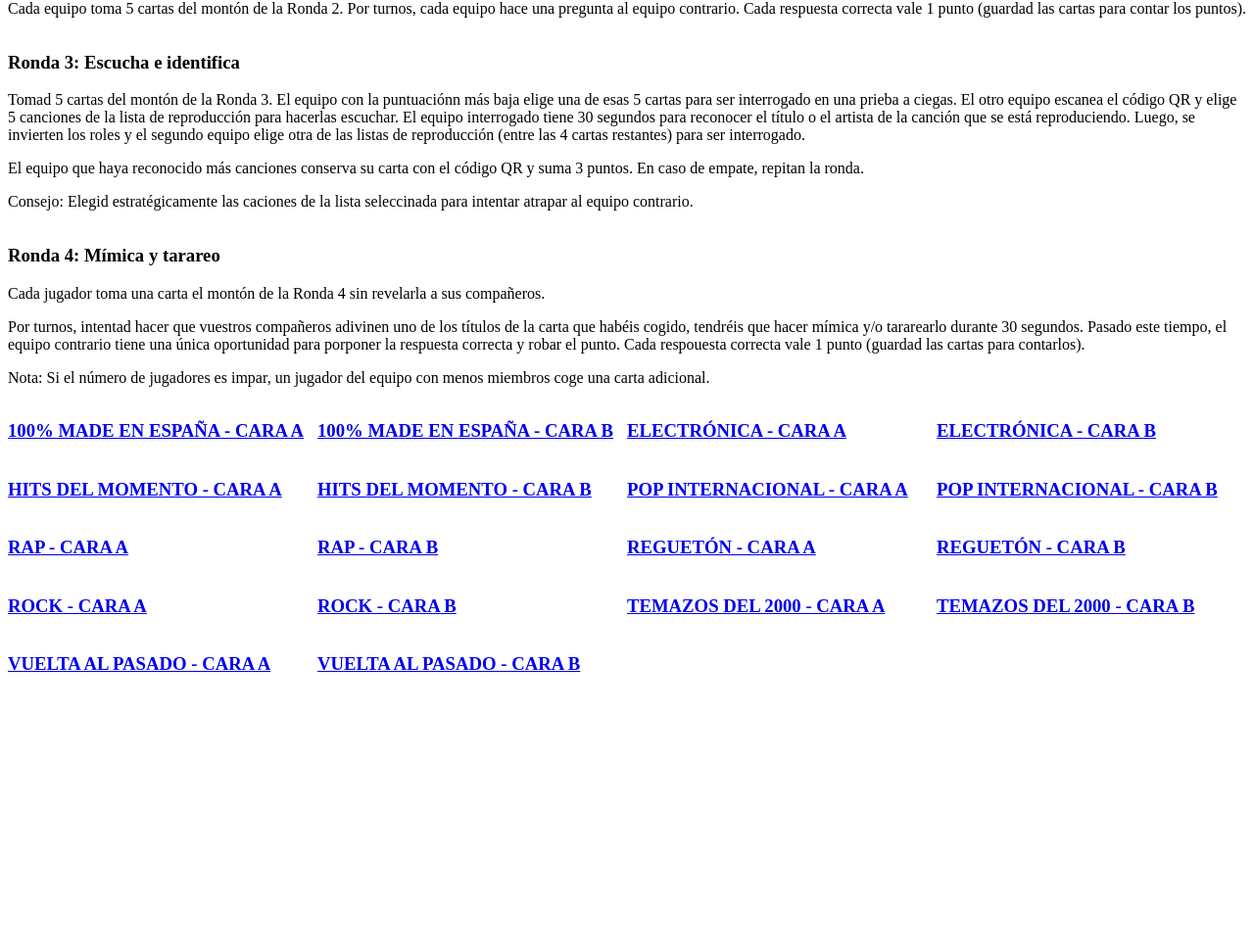
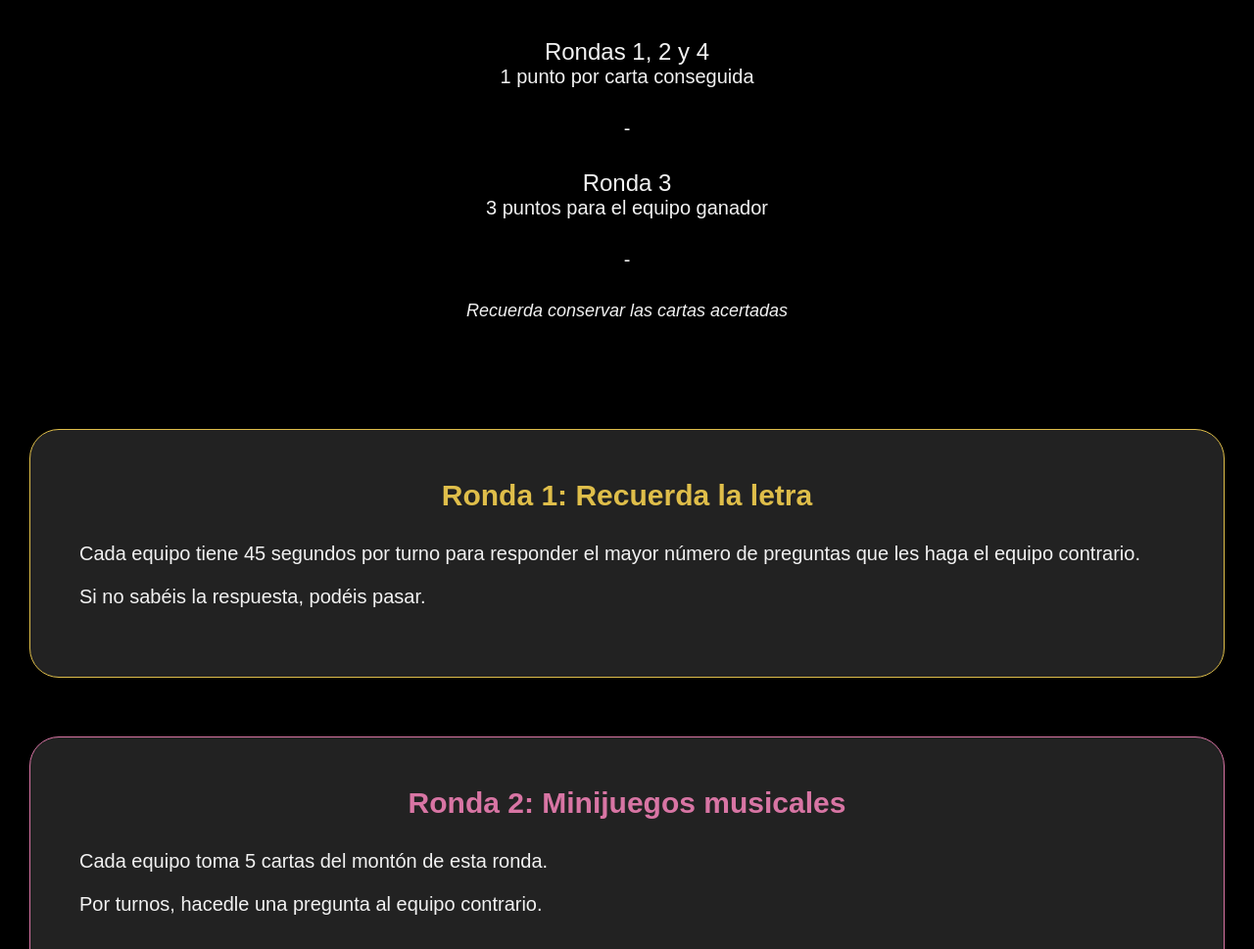
Before and after one commit to raquel26mg/PlayHit, a plain HTML site: page index.html in a window 1280 px wide. Shown: the part 281-1250 px from the top of the page at 98% size. Before the commit the page ends 997 px from the top, so only its background shows below. Drawn offline with Linux system fonts and the light colour scheme.

Commit message:
tercer commit

```diff
--- a/index.html
+++ b/index.html
@@ -1,12 +1,15 @@
 <!DOCTYPE html>
-<html>
+<html lang="es">
     <head>
+        <meta charset="utf-8"/>
         <link rel="stylesheet" href="style.css">
     </head>
     <body>
-        <header></header>
+        <header>
+            <h1>PlayHit</h1>
+        </header>
 
-        <div class="rondas f">
+        <div class="rondas hidden f">
             <div class="ronda">
                 <h3>Ronda 1: Recuerda la letra</h3>
 
@@ -34,104 +37,147 @@
             </div>
         </div>
 
+        <div class="rondas f">
+            <div class="puntuacion">
+                <h2>Puntuación</h2>
+                <p><span>Rondas 1, 2 y 4</span><br>1 punto por carta conseguida</p>
+                <p>-</p>
+                <p><span>Ronda 3</span><br>3 puntos para el equipo ganador</p>
+                <p>-</p>
+                <p class="cartas">Recuerda conservar las cartas acertadas</p>
+            </div>
+
+            <div class="ronda ronda1 f">
+                <h3>Ronda 1: Recuerda la letra</h3>
+                <p>Cada equipo tiene 45 segundos por turno para responder el mayor número de preguntas que les haga el equipo contrario.</p>
+                <p>Si no sabéis la respuesta, podéis pasar.</p>
+            </div>
+
+            <div class="ronda ronda2 f">
+                <h3>Ronda 2: Minijuegos musicales</h3>
+                <p>Cada equipo toma 5 cartas del montón de esta ronda.</p>
+                <p>Por turnos, hacedle una pregunta al equipo contrario.</p>
+            </div>
+
+            <div class="ronda ronda3 f">
+                <h3>Ronda 3: Escucha e identifica</h3>
+                <p>El equipo con menos puntos toma 5 cartas del montón y elige 1 de esas cartas.</p>
+                <p>El equipo contrario selecciona 5 canciones de la lista de reproducción.</p>
+                <p>El equipo que responde tiene 30 segundos para adivinar el título o el artista de cada canción.</p>
+                <p>Luego, se cambian los roles: el otro equipo elige una carta de las 4 restante y se repite la dinámica.</p>
+                <p>El equipo que más canciones acierte gana la carta de la ronda. En caso de empate, se repite la ronda.</p>
+            </div>
+
+            <div class="ronda ronda4 f">
+                <h3>Ronda 4: Mímica y tarareo</h3>
+                <p>Cada jugador toma una carta del montón de esta ronda, pero no la enseña a su equipo.</p>
+                <p>Por turnos, intentad que vuestros compañeros adivinen un título de vuestra carta haciendo mímica o tarareando durante 30 segundos.</p>
+                <p>Si vuestro equipo falla, el equipo contrario puede intentar adivinar y robar el punto.</p>
+            </div>
+        </div>
+
         <div class="items f">
+
+            <div class="titulo">
+                <h2><span>Ronda 3</span><br>Listas de reproducción</h2>
+            </div>
 
             <div class="item">
                 <a href="https://atmgaming.eu/pages/playlist/play-hit-es-made-in-espana-cara-a" target="_blank">
-                    <h3>100% MADE EN ESPAÑA - CARA A</h3>
+                    <h3>100% MADE EN ESPAÑA<br>CARA A</h3>
                 </a>
             </div>
             <div class="item">
                 <a href="https://atmgaming.eu/pages/playlist/play-hit-es-made-in-espana-cara-b" target="_blank">
-                    <h3>100% MADE EN ESPAÑA - CARA B</h3>
+                    <h3>100% MADE EN ESPAÑA<br>CARA B</h3>
                 </a>
             </div>
 
             <div class="item">
                 <a href="https://atmgaming.eu/pages/playlist/play-hit-es-electronica-cara-a" target="_blank">
-                    <h3>ELECTRÓNICA - CARA A</h3>
+                    <h3>ELECTRÓNICA<br>CARA A</h3>
                 </a>
             </div>
             <div class="item">
                 <a href="https://atmgaming.eu/pages/playlist/play-hit-es-electronica-cara-b" target="_blank">
-                    <h3>ELECTRÓNICA - CARA B</h3>
+                    <h3>ELECTRÓNICA<br>CARA B</h3>
                 </a>
             </div>
 
             <div class="item">
                 <a href="https://atmgaming.eu/pages/playlist/play-hit-es-hits-del-momento-cara-a" target="_blank">
-                    <h3>HITS DEL MOMENTO - CARA A</h3>
+                    <h3>HITS DEL MOMENTO<br>CARA A</h3>
                 </a>
             </div>
             <div class="item">
                 <a href="https://atmgaming.eu/pages/playlist/play-hit-es-hits-del-momento-cara-b" target="_blank">
-                    <h3>HITS DEL MOMENTO - CARA B</h3>
+                    <h3>HITS DEL MOMENTO<br>CARA B</h3>
                 </a>
             </div>
 
             <div class="item">
                 <a href="https://atmgaming.eu/pages/playlist/play-hit-es-pop-internacional-cara-a" target="_blank">
-                    <h3>POP INTERNACIONAL - CARA A</h3>
+                    <h3>POP INTERNACIONAL<br>CARA A</h3>
                 </a>
             </div>
             <div class="item">
                 <a href="https://atmgaming.eu/pages/playlist/play-hit-es-pop-internacional-cara-b" target="_blank">
-                    <h3>POP INTERNACIONAL - CARA B</h3>
+                    <h3>POP INTERNACIONAL<br>CARA B</h3>
                 </a>
             </div>
 
             <div class="item">
                 <a href="https://atmgaming.eu/pages/playlist/play-hit-es-rap-cara-a" target="_blank">
-                    <h3>RAP - CARA A</h3>
+                    <h3>RAP<br>CARA A</h3>
                 </a>
             </div>
             <div class="item">
                 <a href="https://atmgaming.eu/pages/playlist/play-hit-es-rap-cara-b" target="_blank">
-                    <h3>RAP - CARA B</h3>
+                    <h3>RAP<br>CARA B</h3>
                 </a>
             </div>
 
             <div class="item">
                 <a href="https://atmgaming.eu/pages/playlist/play-hit-es-regueton-cara-a" target="_blank">
-                    <h3>REGUETÓN - CARA A</h3>
+                    <h3>REGUETÓN<br>CARA A</h3>
                 </a>
             </div>
             <div class="item">
                 <a href="https://atmgaming.eu/pages/playlist/play-hit-es-regueton-cara-b" target="_blank">
-                    <h3>REGUETÓN - CARA B</h3>
+                    <h3>REGUETÓN<br>CARA B</h3>
                 </a>
             </div>
 
             <div class="item">
                 <a href="https://atmgaming.eu/pages/playlist/play-hit-es-rock-cara-a" target="_blank">
-                    <h3>ROCK - CARA A</h3>
+                    <h3>ROCK<br>CARA A</h3>
                 </a>
             </div>
             <div class="item">
                 <a href="https://atmgaming.eu/pages/playlist/play-hit-es-rock-cara-b" target="_blank">
-                    <h3>ROCK - CARA B</h3>
+                    <h3>ROCK<br>CARA B</h3>
                 </a>
             </div>
 
             <div class="item">
                 <a href="https://atmgaming.eu/pages/playlist/play-hit-es-temazos-del-2000-cara-a" target="_blank">
-                    <h3>TEMAZOS DEL 2000 - CARA A</h3>
+                    <h3>TEMAZOS DEL 2000<br>CARA A</h3>
                 </a>
             </div>
             <div class="item">
                 <a href="https://atmgaming.eu/pages/playlist/play-hit-es-temazos-del-2000-cara-b" target="_blank">
-                    <h3>TEMAZOS DEL 2000 - CARA B</h3>
+                    <h3>TEMAZOS DEL 2000<br>CARA B</h3>
                 </a>
             </div>
 
             <div class="item">
                 <a href="https://atmgaming.eu/pages/playlist/play-hit-es-vuelta-al-pasado-cara-a" target="_blank">
-                    <h3>VUELTA AL PASADO - CARA A</h3>
+                    <h3>VUELTA AL PASADO<br>CARA A</h3>
                 </a>
             </div>
             <div class="item">
                 <a href="https://atmgaming.eu/pages/playlist/play-hit-es-vuelta-al-pasado-cara-b" target="_blank">
-                    <h3>VUELTA AL PASADO - CARA B</h3>
+                    <h3>VUELTA AL PASADO<br>CARA B</h3>
                 </a>
             </div>
 
--- a/style.css
+++ b/style.css
@@ -1,3 +1,130 @@
-.f {display: flex; flex-direction: row; flex-wrap: wrap;}
-.items {width: 100%;}
-.items .item {width: 25%;}
+* {
+    margin: 0;
+    padding: 0;
+    font-family: 'Arial', Sans-Serif;
+}
+body {background-color: #000000;}
+header {
+    width: 100%;
+    padding: 50px 0;
+    margin-bottom: 50px;
+    border-bottom: solid 1px #f2f2f2;
+}
+header h1 {
+    font-size: 60px;
+    text-align: center;
+    color: #f2f2f2;
+}
+.hidden {display: none !important;}
+.f {
+    display: flex;
+    flex-direction: row;
+    flex-wrap: wrap;
+}
+.rondas {
+    width: 100%;
+    margin-bottom: 50px;
+}
+.rondas .puntuacion {
+    width: 100%;
+    text-align: center;
+    margin-bottom: 50px;
+}
+.rondas .puntuacion h2 {
+    font-size: 44px;
+    color: #f2f2f2;
+    margin-bottom: 50px;
+}
+.rondas .puntuacion p {
+    font-size: 20px;
+    color: #f2f2f2;
+    margin-bottom: 30px;
+}
+.rondas .puntuacion p span {
+    font-size: 24px;
+}
+.rondas .puntuacion p.cartas {
+    font-size: 18px;
+    font-style: italic;
+    color: #f2f2f2;
+}
+.rondas .ronda {
+    width: calc(100% - 60px);
+    margin: 30px;
+    padding: 50px;
+    border-radius: 30px;
+    border: solid 1px red;
+    background-color: #222222;
+}
+.rondas .ronda h3 {
+    width: 100%;
+    text-align: center;
+    font-size: 30px;
+    margin-bottom: 30px;
+}
+.rondas .ronda p {
+    width: 100%;
+    font-size: 20px;
+    color: #f2f2f2;
+    margin-bottom: 20px;
+    line-height: 1.2;
+}
+.rondas .ronda1 {
+    border: solid 1px #dfbe4a;
+}
+.rondas .ronda1 h3 {
+    color: #dfbe4a;
+}
+.rondas .ronda2 {
+    border: solid 1px #d875a4;
+}
+.rondas .ronda2 h3 {
+    color: #d875a4;
+}
+.rondas .ronda3 {
+    border: solid 1px #c3b3e0;
+}
+.rondas .ronda3 h3 {
+    color: #c3b3e0;
+}
+.rondas .ronda4 {
+    border: solid 1px #29bcc3;
+}
+.rondas .ronda4 h3 {
+    color: #29bcc3;
+}
+.items {
+    width: 100%;
+    background-color: #000000;
+}
+.items .titulo {
+    width: 100%;
+    text-align: center;
+}
+.items .titulo h2 {
+    font-size: 44px;
+    color: #c3b3e0;
+    padding: 50px;
+}
+.items .titulo h2 span {
+    font-size: 26px;
+    color: #c3b3e0;
+}
+.items .item {
+    width: calc(50% - 170px);
+    margin: 30px;
+    padding: 50px;
+    background-color: #222222;
+    border-radius: 30px;
+    border: solid 1px #c3b3e0;
+}
+
+.items .item a {
+    width: 100%;
+    text-decoration: none;
+}
+.items .item a h3 {
+    font-size: 30px;
+    text-align: center;
+    color: #c3b3e0;
+}
```
